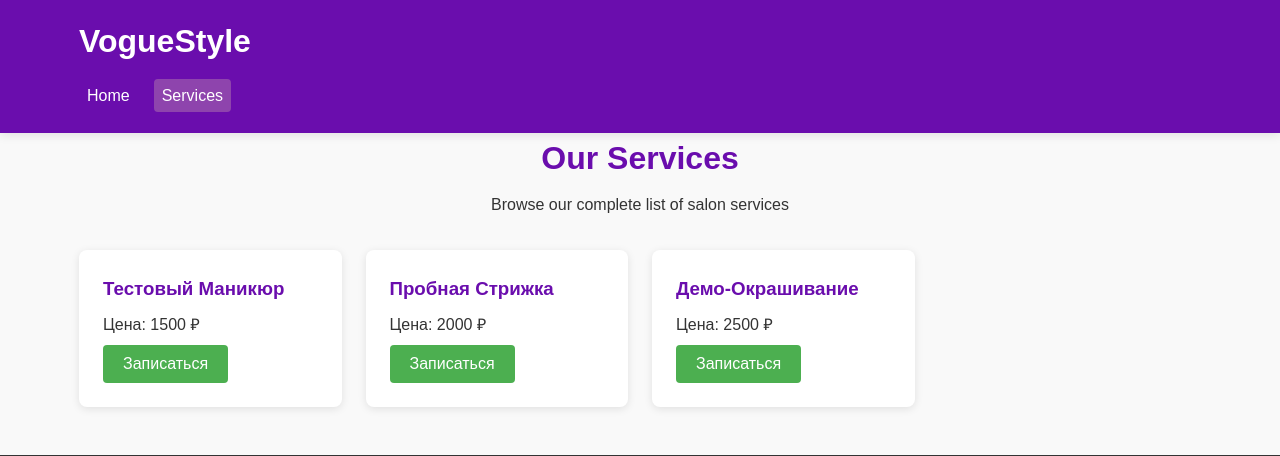
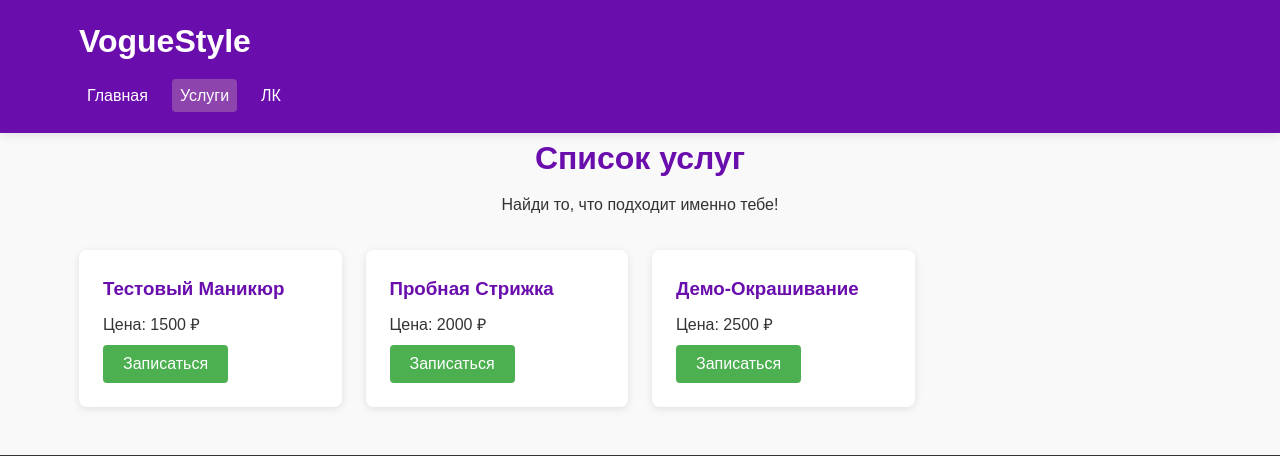
Before and after one commit to AnyaAleks/VogueStyleWebsite, a Flask app: page /services in a window 1280 px wide. Shown: the top 456 px of the page. Run offline with Flask 2, Linux system fonts and the light colour scheme; data that the repository does not hold is empty; some libraries are stand-ins or nearby versions.

Commit message:
Необходимо к заглушке с отображением ЛК подключить ответ с сервера об успешном/неуспешном входе в аккаунт

```diff
--- a/app.py
+++ b/app.py
@@ -1,3 +1,5 @@
+from contextlib import nullcontext
+
 import flask, os, mysql.connector as mysql
 from flask import request, jsonify, render_template
 
@@ -340,6 +342,36 @@ def view_services():
     except Exception as e:
         return render_template("error.html", error=str(e))
 
+
+# Web route to view services sorted by name in the browser
+@app.route("/personal_account_master", methods=["GET"])
+def personal_account_master():
+    """Web route to view services sorted by name"""
+    try:
+        # conn = get_db_connection()
+        # cursor = conn.cursor()
+        #
+        # # Execute a SQL query to fetch services sorted by name in ascending order
+        # cursor.execute(
+        #     """
+        #     SELECT s.id, s.name as service, p.price
+        #     FROM services s
+        #     JOIN prices p ON s.id = p.service_id
+        #     ORDER BY s.name ASC
+        # """
+        # )
+        # # Fetch ALL rows from the query result
+        # services = cursor.fetchall()
+        # cursor.close()
+        # conn.close()
+        #
+        # # Render the sort_name.html template and pass the sorted services data to it
+        return render_template("personal_account_master.html", services=nullcontext, sort_type="Name")
+    except Exception as e:
+        # If an error occurs, render the error.html template and pass the error message
+        return render_template("error.html", error=str(e))
+
+
 # running it locally
 # if __name__ == "__main__":
 #    app.run(host="0.0.0.0", port=int(os.environ.get("PORT", 5000)))
--- a/templates/base.html
+++ b/templates/base.html
@@ -15,8 +15,12 @@
             <h1>VogueStyle</h1>
             <nav>
                 <ul>
-                    <li><a href="/" {% if request.path=='/' %}class="active" {% endif %}>Home</a></li>
-                    <li><a href="/services" {% if request.path=='/services' %}class="active" {% endif %}>Services</a></li>
+                    <li><a href="/" {% if request.path=='/' %}class="active" {% endif %}>Главная</a></li>
+                    <li><a href="/services" {% if request.path=='/services' %}class="active" {% endif %}>Услуги</a></li>
+                    {% set show_personal_account = 1 %}
+                     {% if show_personal_account == 1 %}
+                    <li><a href="/personal_account_master" {% if request.path=='/personal_account_master' %}class="active" {% endif %}>ЛК</a></li>
+                    {% endif %}
                 </ul>
             </nav>
         </div>
--- a/templates/services.html
+++ b/templates/services.html
@@ -1,11 +1,11 @@
 {% extends "base.html" %}
 
-{% block title %}Boujee Salon - All Services{% endblock %}
+{% block title %}VogueStyle - All Services{% endblock %}
 
 {% block content %}
 <section class="page-header">
-    <h2>Our Services</h2>
-    <p>Browse our complete list of salon services</p>
+    <h2>Список услуг</h2>
+    <p>Найди то, что подходит именно тебе!</p>
 </section>
 
 <section class="services">
```
Also changed, not shown: templates/personal_account_master.html (added, +12 -0 lines).
